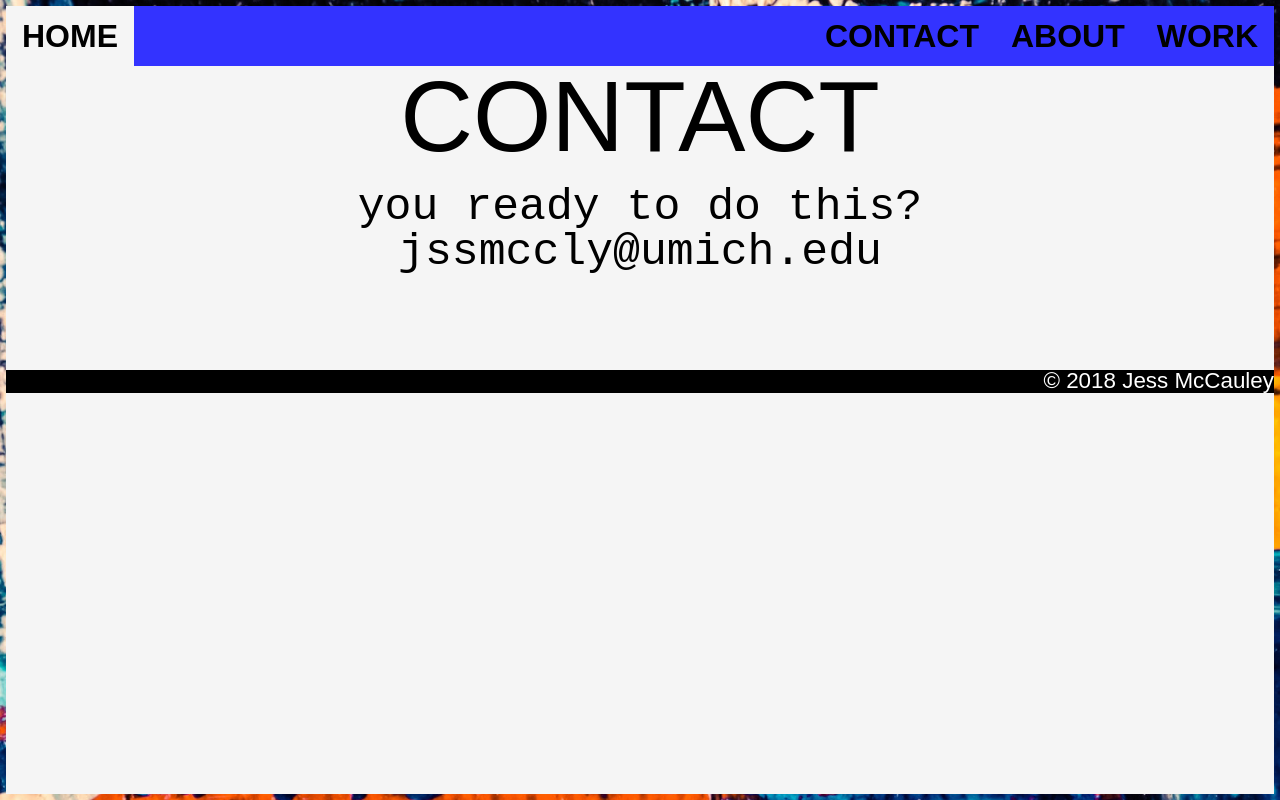
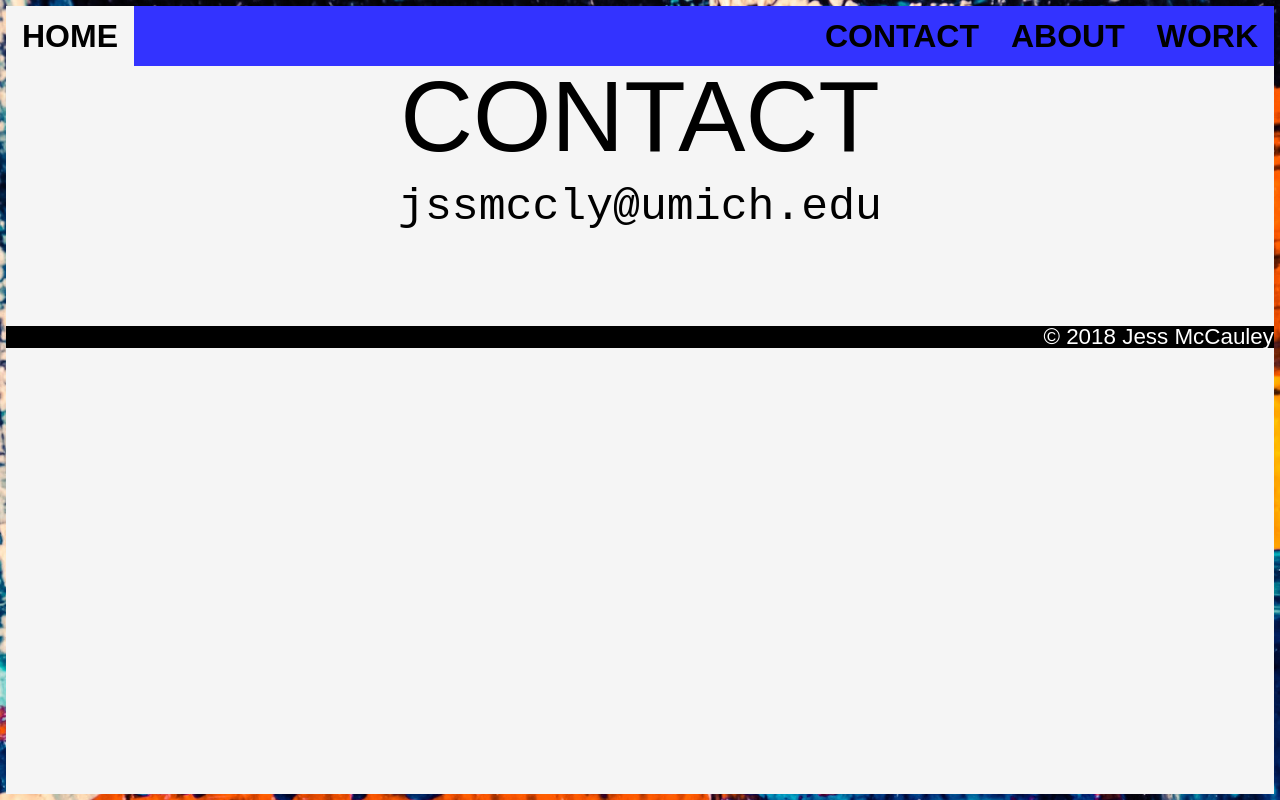
Before and after one commit to jss-mccly/october-539, a plain HTML site: page practicecontact.html in a window 1280 px wide. Drawn offline with Linux system fonts and the light colour scheme; files that its build step writes are made by us from their sources.

Commit message:
Update practicecontact.html

```diff
--- a/practicecontact.html
+++ b/practicecontact.html
@@ -22,7 +22,7 @@
     <h2>CONTACT</h2>
 </header>
 <div class='content container'>
-    <p class='centered'>you ready to do this?<br/>jssmccly@umich.edu</p>
+    <p class='centered'>jssmccly@umich.edu</p>
     <br/><br/><br/><br/><br/><br/>
 </div>
 <div class='footer'> &copy; 2018 Jess McCauley</div>
```
